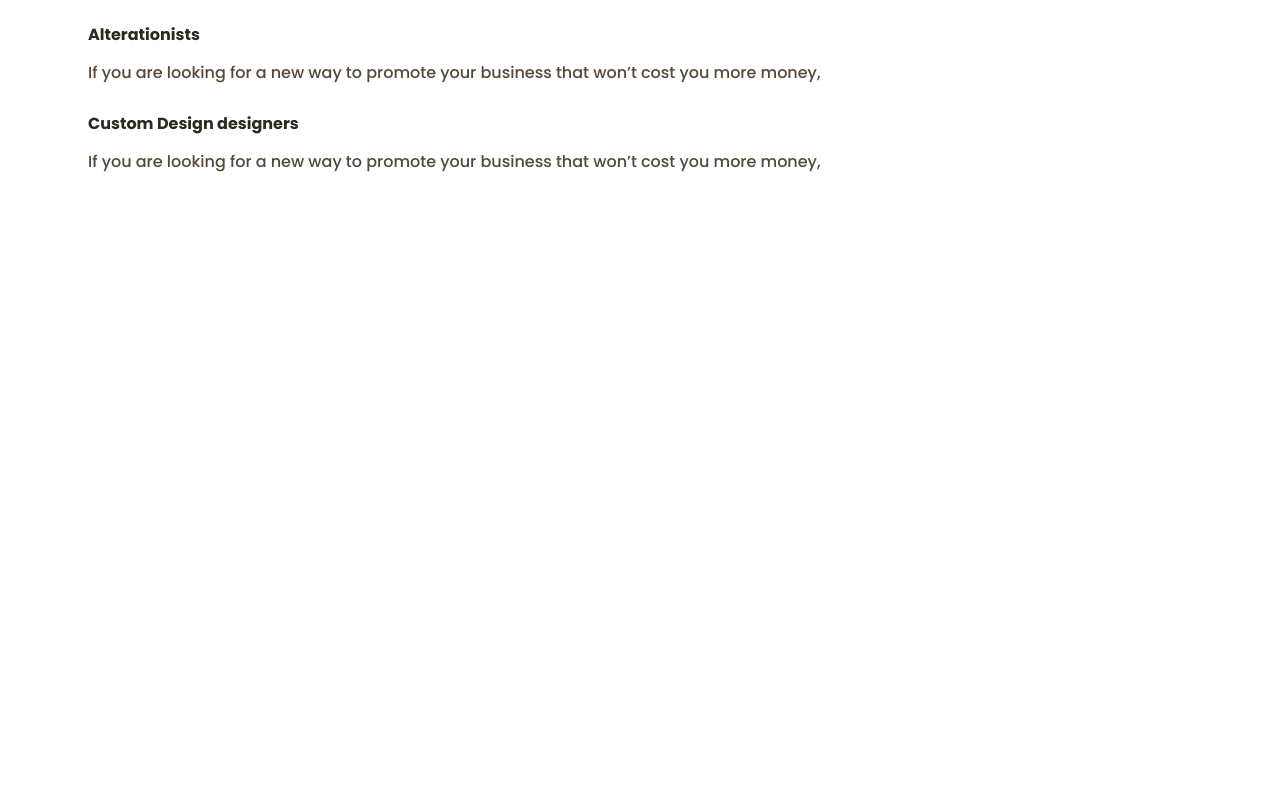
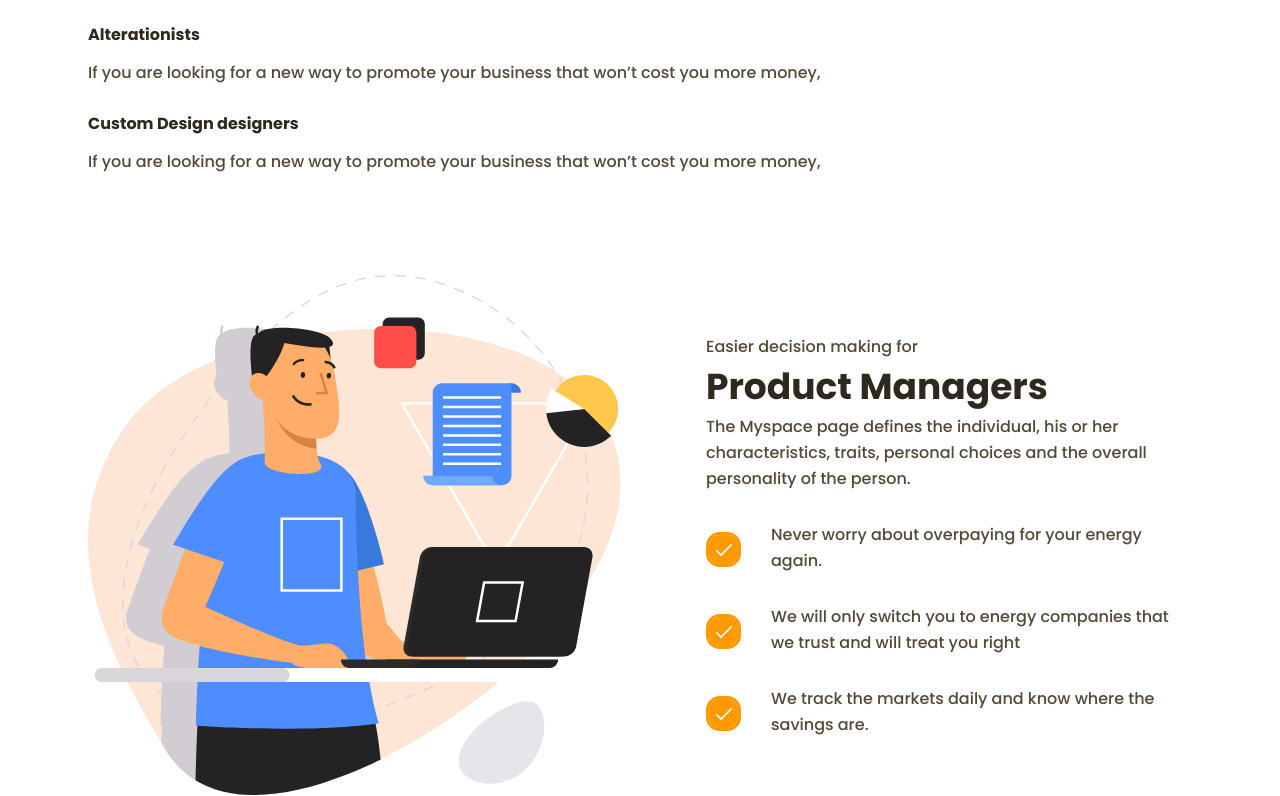
Before and after one commit to GotyaGotya/Productly, a website: page app/index.html in a window 1280 px wide. Shown: the part 1604-2400 px from the top of the page. Before the commit the page ends 1879 px from the top, so only its background shows below. Drawn offline with Linux system fonts and the light colour scheme.

Commit message:
add manager

```diff
--- a/app/index.html
+++ b/app/index.html
@@ -157,6 +157,33 @@
       </div>
     </div>
   </section>
+  <section class="manager">
+    <div class="container">
+      <div class="manager__box">
+        <img class="manager__img" src="../images/manager/manager.svg" alt="manager">
+
+        <div class="manager__inner">
+          <p class="manager__text">
+            Easier decision making for
+          </p>
+          <h5 class="manager__title title">
+            Product Managers
+          </h5>
+          <p class="manager__text-title">
+            The Myspace page defines the individual, his or her characteristics, traits, personal choices and the
+            overall
+            personality of the person.
+          </p>
+          <ul class="manager__list">
+            <li class="manager__list-li">Never worry about overpaying for your energy again.</li>
+            <li class="manager__list-li">We will only switch you to energy companies that we trust and will treat you
+              right</li>
+            <li class="manager__list-li">We track the markets daily and know where the savings are.</li>
+          </ul>
+        </div>
+      </div>
+    </div>
+  </section>
 
   <script src="js/main.min.js"></script>
 </body>
--- a/app/scss/style.scss
+++ b/app/scss/style.scss
@@ -169,4 +169,25 @@ body {
   }
 }
 
+.manager {
+  &__box {
+    display: flex;
+    justify-content: space-between;
+    align-items: center;
+  }
+  &__inner {
+    max-width: 486px;
+  }
+  &__list-li {
+    padding: 30px 0 0 65px;
+    position: relative;
+    &::before {
+      content: url("../images/manager/manager-icon.svg");
+      position: absolute;
+      top: 40px;
+      left: 0;
+    }
+  }
+}
+
 @import "media";
```
Also changed, not shown: app/css/style.min.css, app/images/manager/manager-icon.svg (added), app/images/manager/manager.svg (added).
